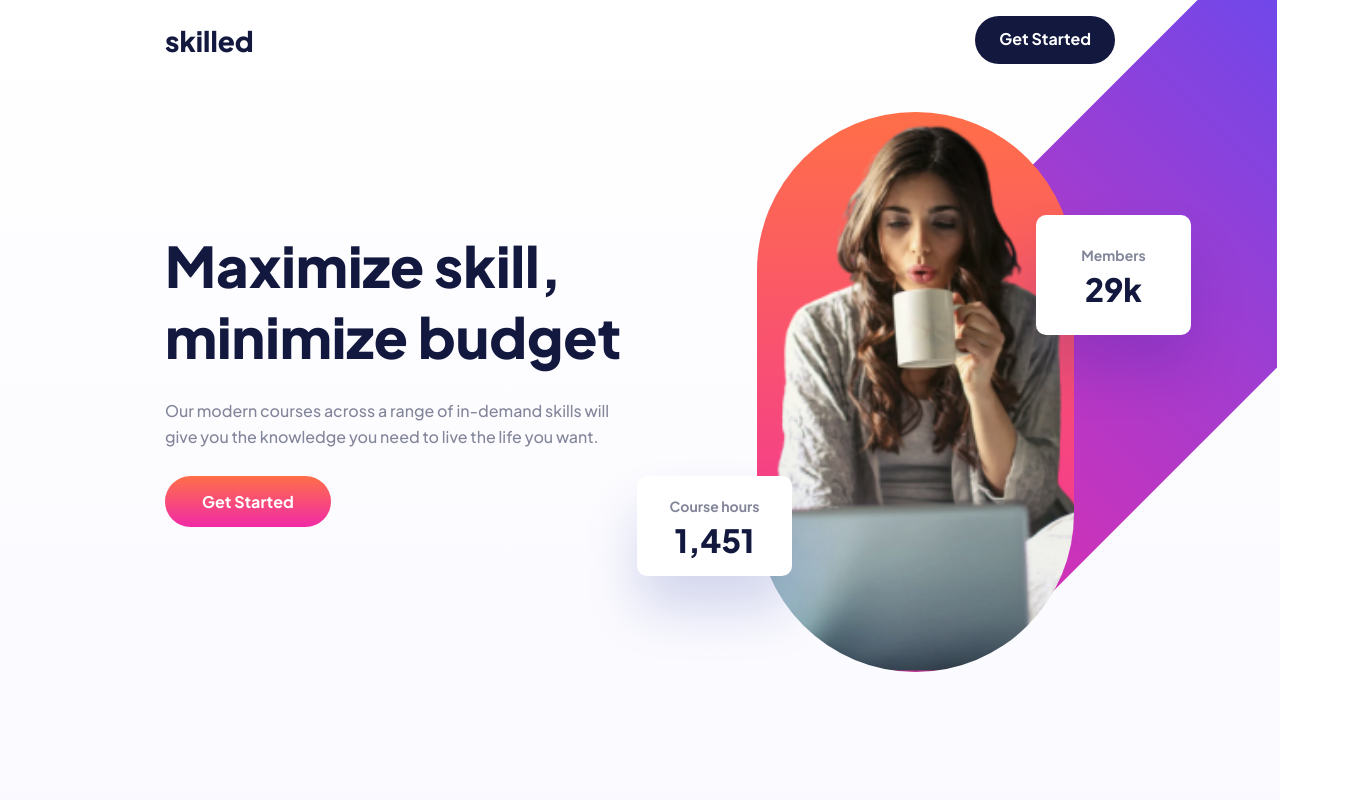
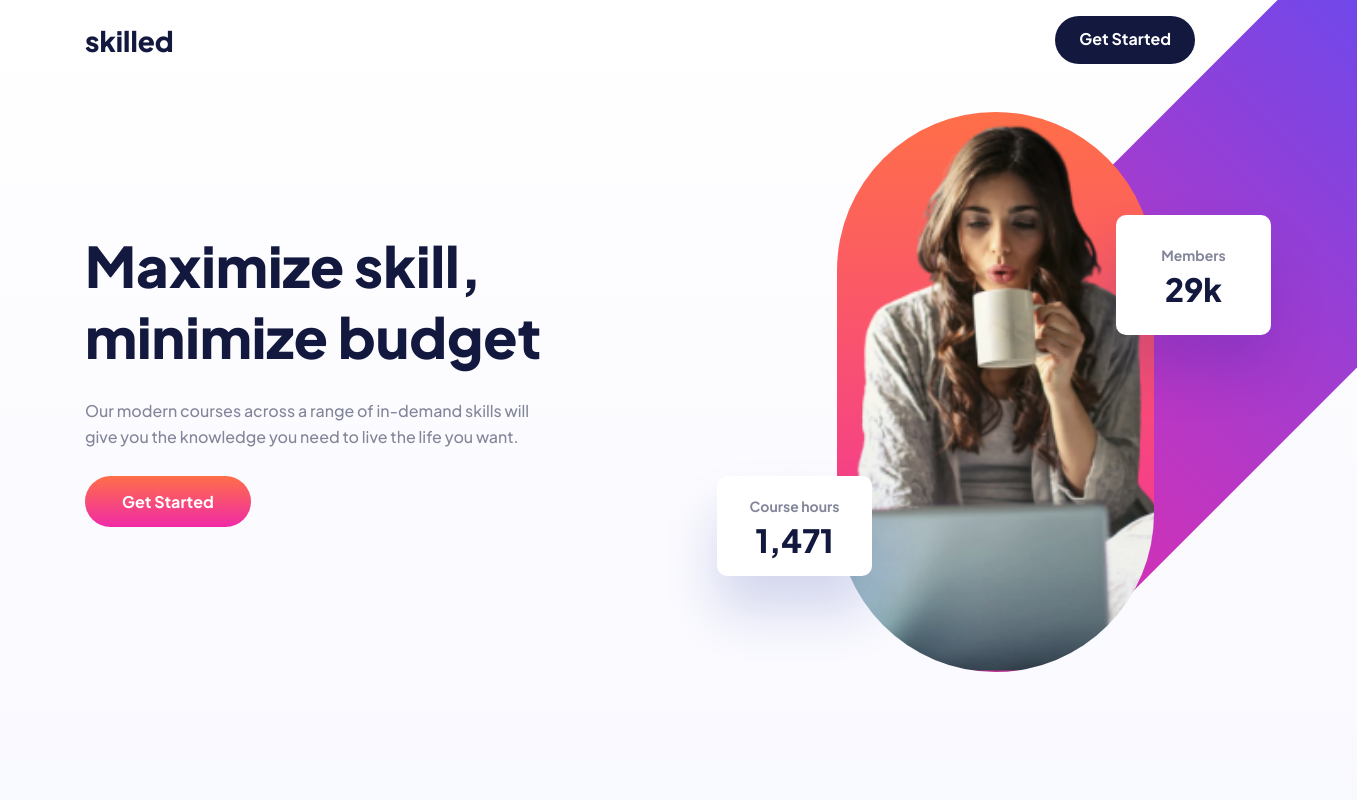
Before and after one commit to nika200324/design2, a plain HTML site: page index.html in a window 1280 px wide. Shown: the top 800 px of the page, 1357 px wide, since content can reach past the window. Drawn offline with Linux system fonts and the light colour scheme.

Commit message:
third commiy

```diff
--- a/index.html
+++ b/index.html
@@ -46,7 +46,7 @@
                     </div>
                     <div class="section1-img-courseHours">
                         <p>Course hours</p>
-                        <h1>1,451</h1>
+                        <h1>1,471</h1>
                     </div>
                 </div>
             </div>
--- a/styles/styles.css
+++ b/styles/styles.css
@@ -363,8 +363,9 @@ body {
 
 @media screen and (min-width: 1220px) {
     .container {
-        margin: 0 165px 0;
-        max-width: 100%;
+        width: 1110px;
+        max-width: 1110px;
+        margin: 0 auto;
     }
 
     .section1-content {
@@ -435,4 +436,5 @@ body {
         height: 322px;
         margin: 0 0 56px 0;
     }
+
 }
```
